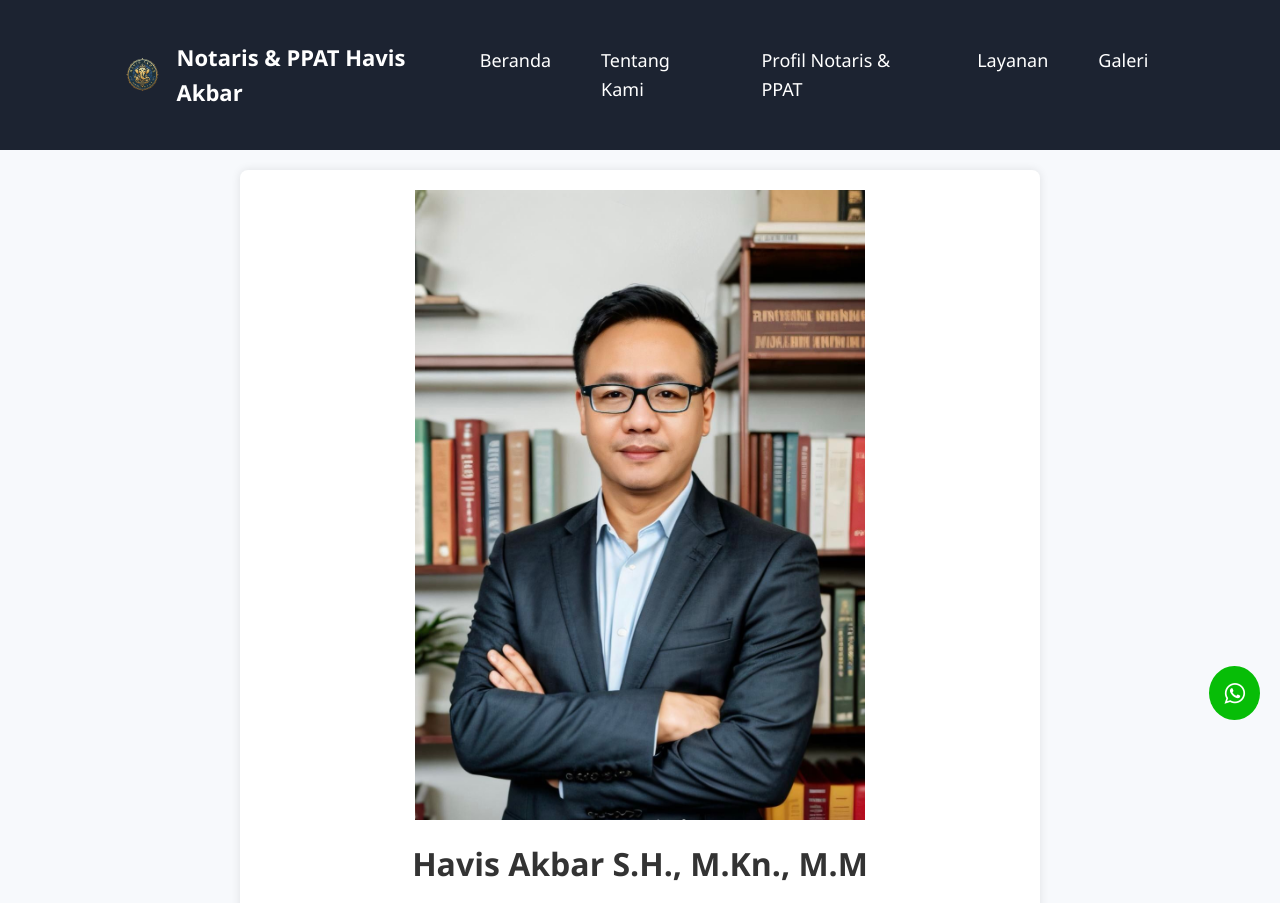
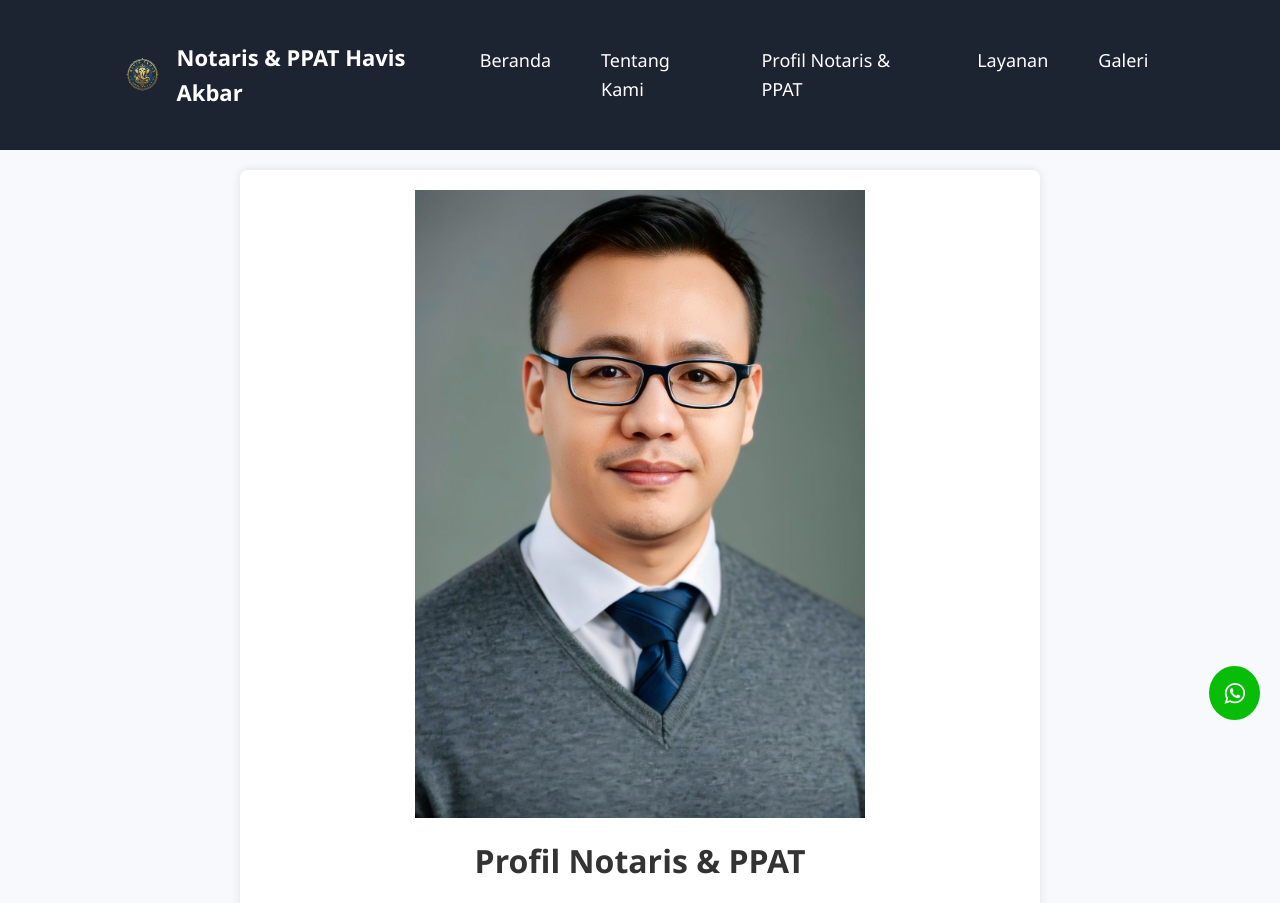
Before and after one commit to mirzajebret/static-cp-notary, a plain HTML site: page profnot.html in a window 1280 px wide. Shown: the top 903 px of the page. Drawn offline with Linux system fonts and the light colour scheme.

Commit message:
Update profnot.html

```diff
--- a/profnot.html
+++ b/profnot.html
@@ -15,8 +15,8 @@
 
   <section class="company-profile">
     <div class="profile-header">
-        <img src="https://raw.githubusercontent.com/mirzajebret/static-cp-notary/main/WhatsApp%20Image%202024-09-05%20at%2007.41.33.jpeg" alt="Foto Notaris PPAT HAVIS AKBAR" class="logo">
-        <h1>Havis Akbar S.H., M.Kn., M.M</h1>
+        <img src="https://github.com/mirzajebret/static-cp-notary/blob/main/Notaris-HavisAkbar.jpeg?raw=true" alt="Foto Notaris PPAT HAVIS AKBAR" class="logo">
+        <h1>Profil Notaris & PPAT</h1>
     </div>
     <div class="profile-body">
         <div id="tablepress-2-scroll-wrapper" class="tablepress-scroll-wrapper">
```
